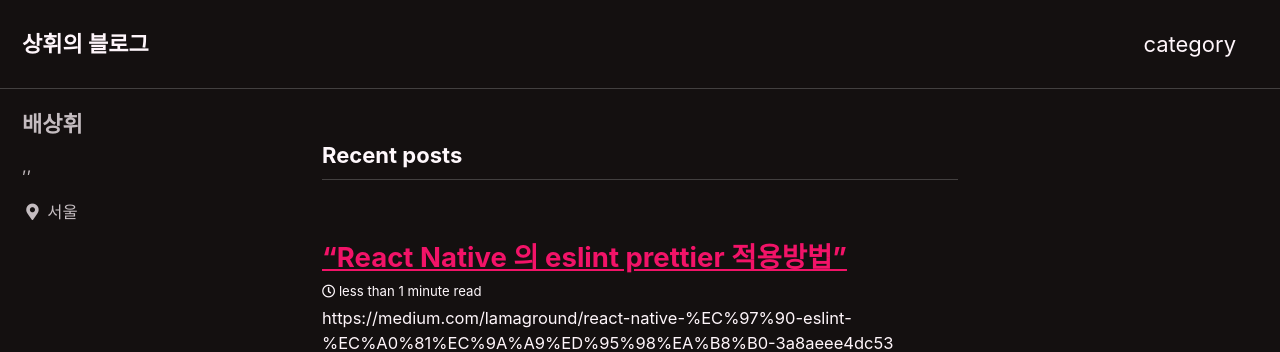
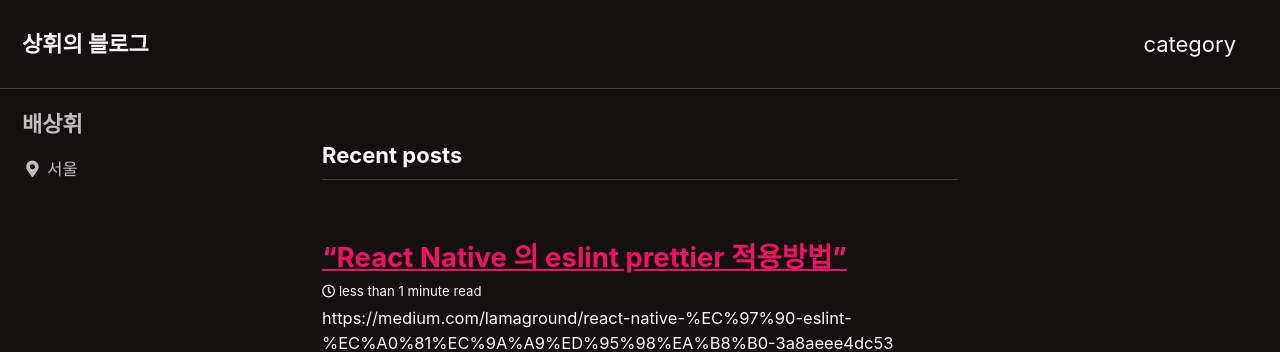
Before and after one commit to enoch1118/enoch1118.github.io, a Jekyll site: the page built from index.html, in a window 1280 px wide. Shown: the top 352 px of the page. Built offline with Jekyll 4.4.1, drawn with Linux system fonts in a browser that asks for light colours; cached includes are drawn as plain includes; the list of posts is cut into pages by our own code.

```diff
--- a/_config.yml
+++ b/_config.yml
@@ -95,7 +95,7 @@ analytics:
 author:
   name             : "배상휘"
   avatar           : # path of avatar image, e.g. "/assets/images/bio-photo.jpg"
-  bio              : ",,"
+  bio              : ""
   location         : "서울"
   email            :
   links:
```
